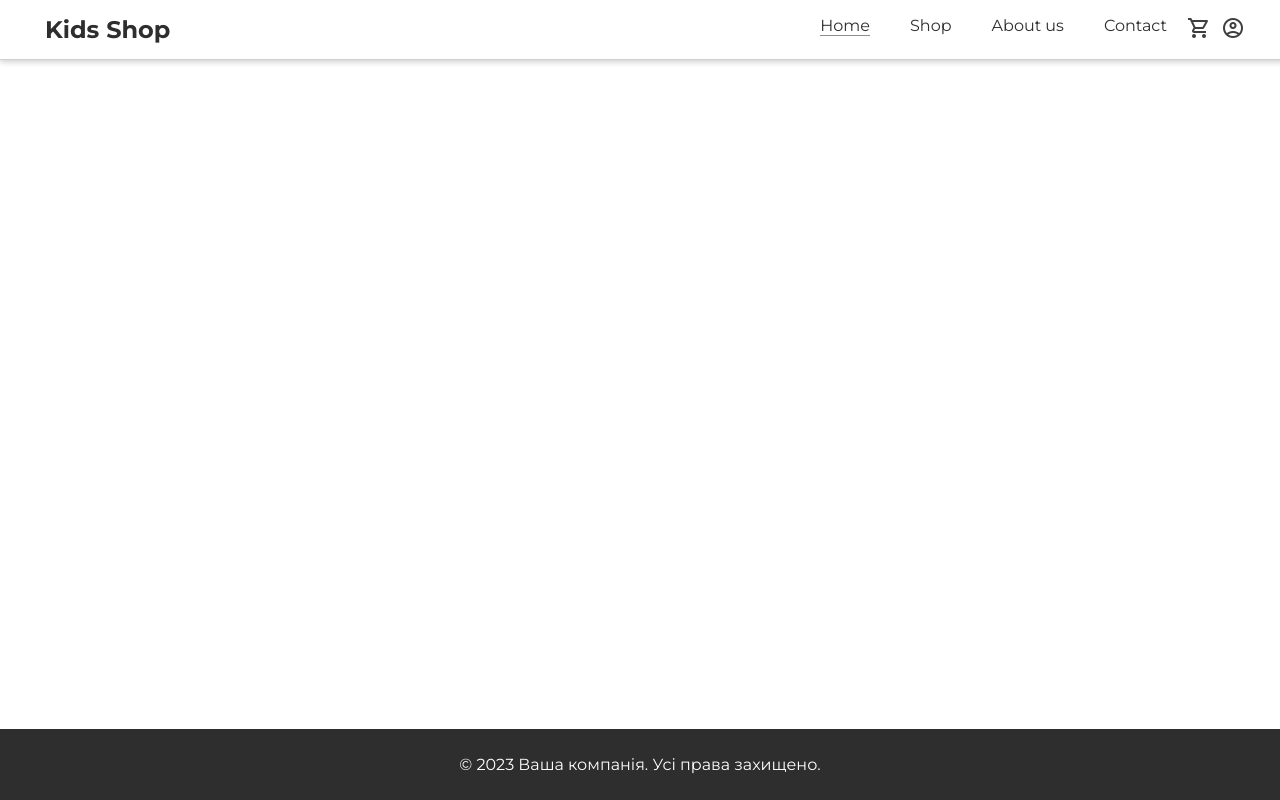
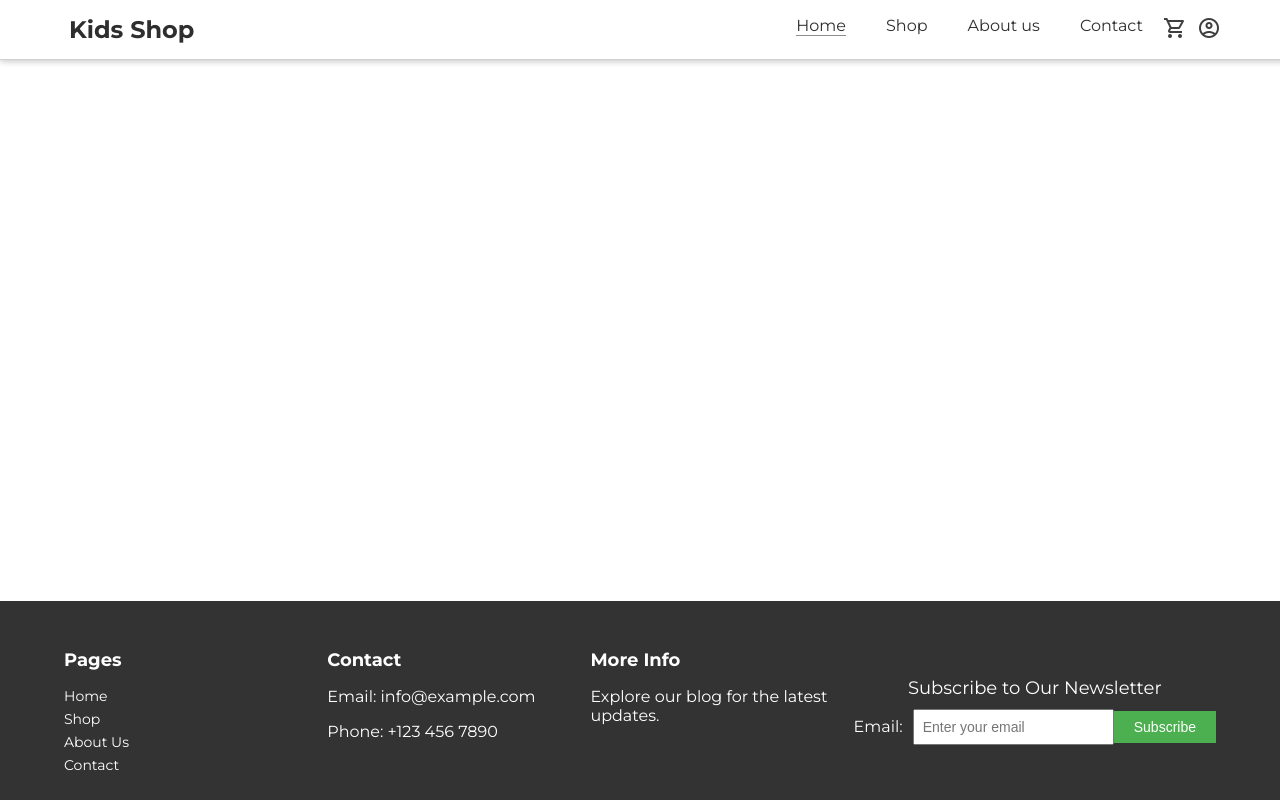
Before and after one commit to maksymskvr1324/Shop_kids, a React (Create React App) app: page / in a window 1280 px wide. Built offline with nearby package versions, Linux system fonts and the light colour scheme.

Commit message:
add footer

```diff
--- a/src/components/footer.tsx
+++ b/src/components/footer.tsx
@@ -3,13 +3,42 @@ import React from "react";
 export function Footer(){
     return (
         <footer>
-            <div className="container">
-              <div className="footer-content">
-                    <div className="footer-bottom">
-                      <p>&copy; 2023 Ваша компанія. Усі права захищено.</p>
-                    </div>
-                </div>
-            </div>
-        </footer>
+      <div className="container">
+        <div className="footer-title"></div>
+
+        <div className="footer-info-block">
+          <div className="pages">
+            <h3>Pages</h3>
+            <ul>
+              <li><a href="#">Home</a></li>
+              <li><a href="#">Shop</a></li>
+              <li><a href="#">About Us</a></li>
+              <li><a href="#">Contact</a></li>
+            </ul>
+          </div>
+
+          <div className="contact">
+            <h3>Contact</h3>
+            <p>Email: info@example.com</p>
+            <p>Phone: +123 456 7890</p>
+          </div>
+
+          <div className="more-info">
+            <h3>More Info</h3>
+            <p>Explore our blog for the latest updates.</p>
+          </div>
+        </div>
+
+        <div className="footer-form-block">
+          <div className="footer-subtitle">Subscribe to Our Newsletter</div>
+          <div className="footer-form">
+            <label htmlFor="email" className="inp-label">Email:</label>
+            <input type="email" id="email" className="inp" placeholder="Enter your email" />
+            <button type="submit" className="btn-inp">Subscribe</button>
+          </div>
+        </div>
+      </div>
+    </footer>
+
     )
 }
--- a/src/css/main.css
+++ b/src/css/main.css
@@ -7,7 +7,7 @@ body{
 }
 
 .container{
-  max-width: 1200px;
+  max-width: 90%;
   margin: 0 auto;
   padding: 10px;
   display: flex;
@@ -99,14 +99,87 @@ body{
 
 /* Footer */
 
-
-footer{
-  background-color: #2e2e2e;
+footer {
+  background-color: #333;
   color: #fff;
-  margin: 0 auto;
   bottom: 0;
   position: fixed;
   width: 100%;
+}
+
+.footer-title {
+  font-size: 24px;
+  margin-bottom: 10px;
+}
+
+.footer-info-block {
   display: flex;
+  justify-content: space-around;
+  width: 100%;
+  margin-top: 20px;
+}
+
+.pages,
+.contact,
+.more-info {
+  flex: 1;
+  margin-right: 20px;
+}
+
+.pages h3,
+.contact h3,
+.more-info h3 {
+  font-size: 18px;
+  margin-bottom: 10px;
+}
+
+.pages ul {
+  list-style: none;
+  padding: 0;
+}
+
+.pages a {
+  text-decoration: none;
+  color: #fff;
+  font-size: 14px;
+  display: block;
+  margin-bottom: 5px;
+}
+
+.footer-form-block {
+  margin-top: 20px;
+  text-align: center;
+}
+
+.footer-subtitle {
+  font-size: 18px;
+  margin-bottom: 10px;
+}
+
+.footer-form {
+  display: flex;
+  align-items: center;
   justify-content: center;
 }
+
+.inp-label {
+  margin-right: 10px;
+}
+
+.inp {
+  padding: 8px;
+  font-size: 14px;
+}
+
+.btn-inp {
+  padding: 8px 20px;
+  background-color: #4CAF50;
+  color: #fff;
+  border: none;
+  cursor: pointer;
+  font-size: 14px;
+}
+
+.btn-inp:hover {
+  background-color: #45a049;
+}
```
Also changed, not shown: src/App.tsx (line endings or trailing spaces), 1 other file (tests, documents, lock files or other folders).
